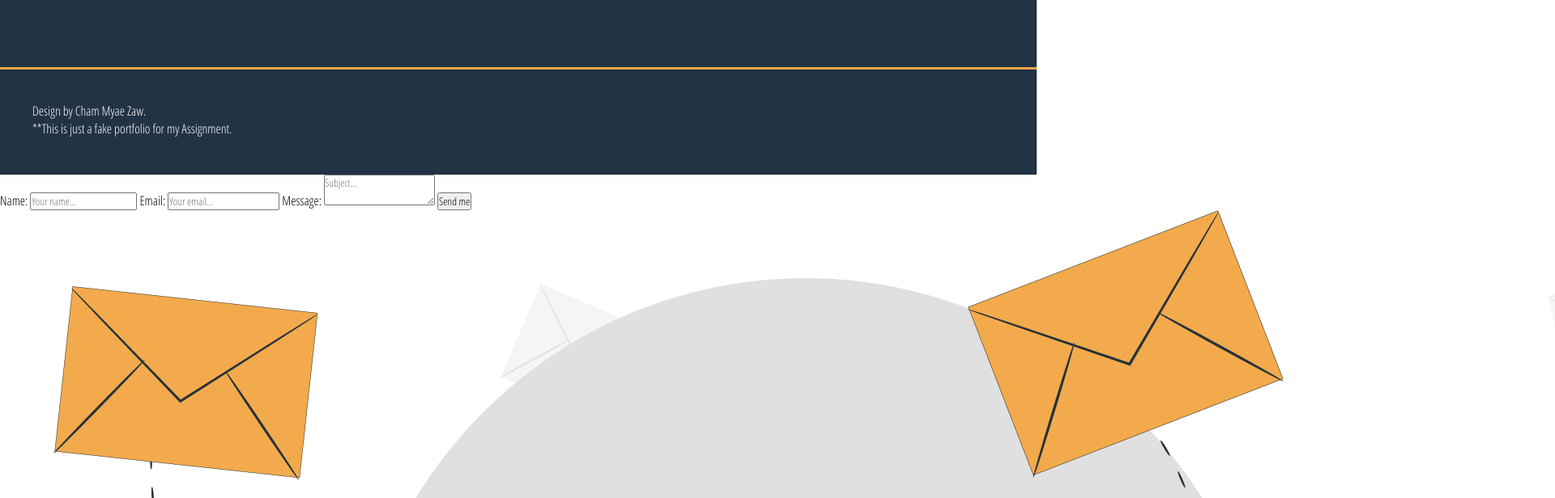
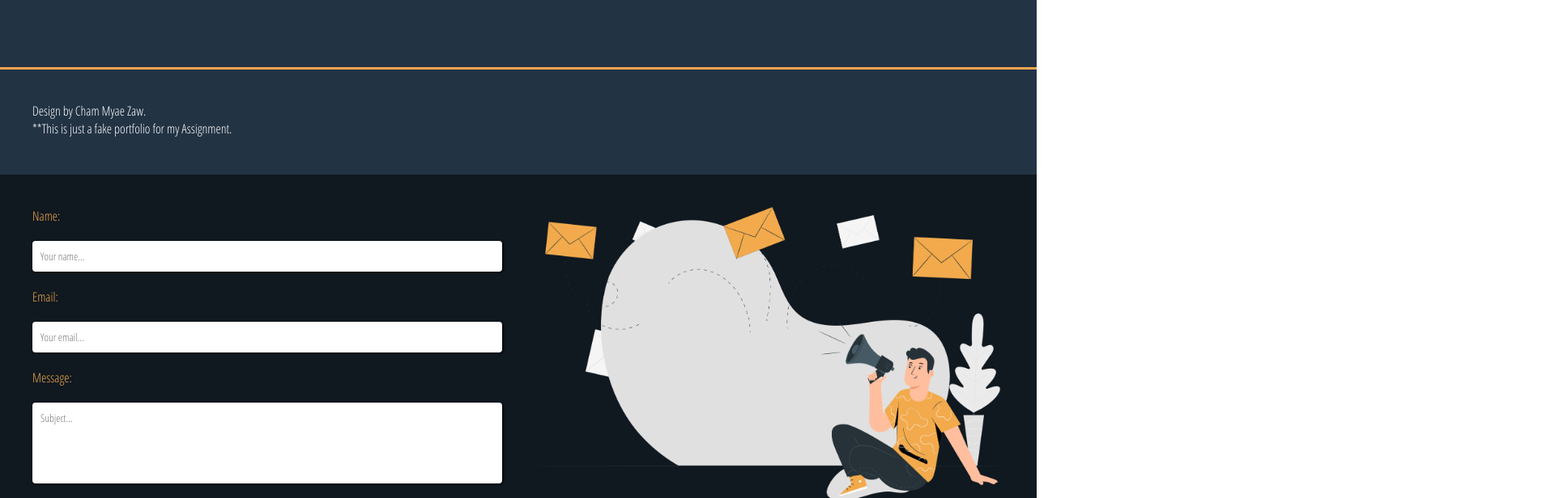
Before and after one commit to chammyae24/my-portfolio, a plain HTML site: page index.html in a window 1280 px wide. Shown: the part 2184-2800 px from the top of the page at 81% size, 1920 px wide, since content can reach past the window. Drawn offline with Linux system fonts and the light colour scheme.

Commit message:
Add files via upload

```diff
--- a/CSS/style.css
+++ b/CSS/style.css
@@ -92,6 +92,23 @@ a{
 	border-top: 2px solid #f2aa4c;
 	border-bottom: 2px solid #f2aa4c;
 }
+#projects .show-more{
+	display: block;
+	background-color: white;
+	color: #f2aa4c;
+	padding: 10px;
+	margin: 10px;
+	border-radius: 5px;
+	box-shadow: 1px 1px 5px black;
+	filter: grayscale(70%);
+	-webkit-filter: grayscale(70%);
+	transition: 0.3s all ease;
+}
+#projects .show-more:hover{
+	transform: scale(1.01);
+	filter: grayscale(0%);
+	-webkit-filter: grayscale(0%);
+}
 #projects h1{
 	font-size: 35px;
 	padding: 20px;
@@ -105,7 +122,7 @@ a{
 	padding: 10px;
 	text-align: center;
 	border-radius: 5px;
-	box-shadow: 1px 1px 5px gray;
+	box-shadow: 1px 1px 5px black;
 	filter: grayscale(70%);
 	-webkit-filter: grayscale(70%);
 	transition: 0.3s all ease;
@@ -144,21 +161,73 @@ a{
 	margin: auto;
 	text-align: center;
 }
-.contact a{
+.contact a, .contact label{
 	display: inline-block;
 	padding: 15px;
 	margin: 10px;
 	font-size: 20px;
+	cursor: pointer;
 	transition: all 0.3s ease;
 }
-.contact a:hover{
+.contact a:hover, .contact label:hover{
 	color: #f2aa4c;
 	border-bottom: 1px solid #f2aa4c;
+}
+.contact #check{
+	display: none;
 }
 .footer{
 	padding: 40px;
 	border-top: 3px solid #f2a44c;
 }
 .footer p:first-child{
-
 }
+/*-----------------------------------*/
+#form{
+	width: 100%;
+	height: auto;
+	background-color: #101820;
+	padding: 20px;
+	display: grid;
+	grid-template-columns: 2fr 2fr;
+	color: #f2aa4c;
+}
+#form input[type=text], #form input[type=email], #form textarea{
+	width: 100%;
+	margin: 20px 0 20px 0;
+	padding: 10px;
+	border: none;
+	border-radius: 4px;
+	box-shadow: 1px 1px 3px black;
+}
+#form textarea{
+	height: 100px;
+	resize: none;
+}
+#form button[type=submit]{
+	margin: 20px 0 20px 0;
+	padding: 10px;
+	border: none;
+	border-radius: 4px;
+	background-color: #f2aa4c;
+	color: #101820;
+	cursor: pointer;
+	box-shadow: 1px 1px 3px black;
+	transition: all 0.3s ease;
+}
+#form button[type=submit]:hover{
+	background-color: hsl(34, 86%, 40%);
+	color: white;
+}
+.mail-form form{
+	padding: 20px;
+}
+.mail-pic{
+	padding: 20px;
+	width: ;
+	height: auto;
+}
+.mail-pic img{
+	width: 100%;
+	height: auto;
+}
```
